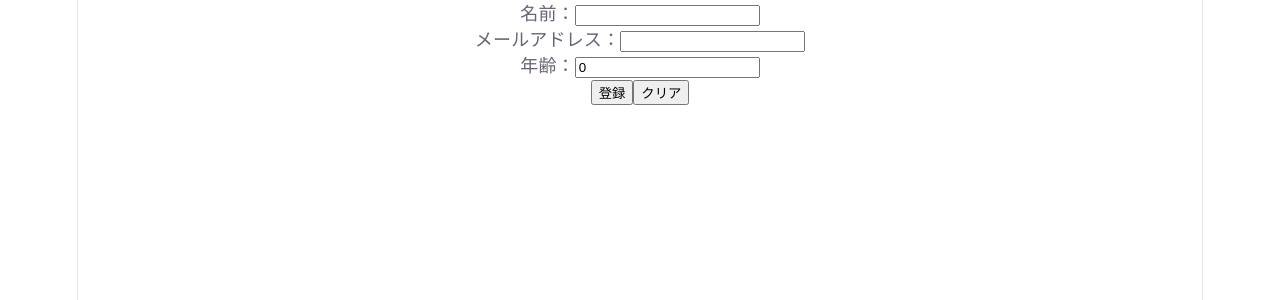
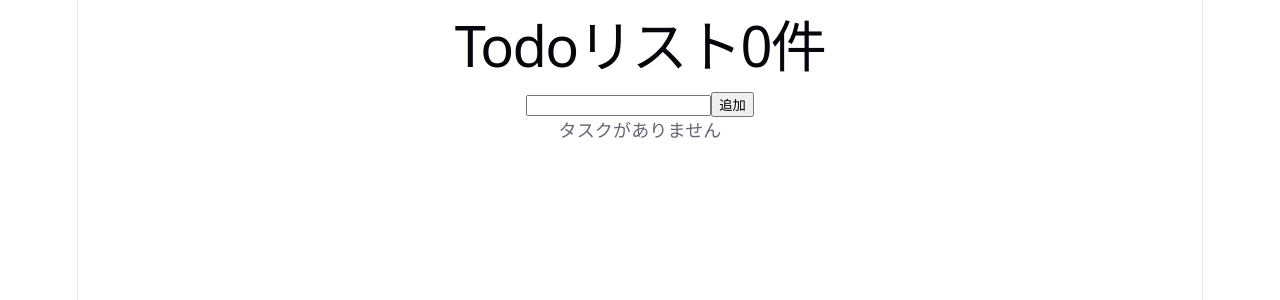
Before and after one commit to 1m4nim/regulus-practice-react, a React (Vite) app: page / in a window 1280 px wide. Shown: the top 300 px of the page. Built offline with nearby package versions, Linux system fonts and the light colour scheme.

Commit message:
Question15 todo

```diff
--- a/package.json
+++ b/package.json
@@ -11,7 +11,8 @@
   },
   "dependencies": {
     "react": "^19.2.6",
-    "react-dom": "^19.2.6"
+    "react-dom": "^19.2.6",
+    "uuid": "^14.0.0"
   },
   "devDependencies": {
     "@eslint/js": "^10.0.1",
--- a/src/App.tsx
+++ b/src/App.tsx
@@ -1,5 +1,6 @@
 import "./App.css"
-import RegistrationForm from "./components/Question14";
+import TodoList from "./components/Question15";
+//import RegistrationForm from "./components/Question14";
 //import ToggleSwitch from "./components/Question13";
 //import TextInput from "./components/Question12";
 //import Counter from "./components/Question11";
@@ -21,7 +22,8 @@ function App() {
       {/* <Counter /> */}
       {/* <TextInput /> */}
       {/* <ToggleSwitch /> */}
-      <RegistrationForm />
+      {/* <RegistrationForm /> */}
+      <TodoList />
     </>
   )
 }
--- /dev/null
+++ b/src/components/Question15.tsx
@@ -0,0 +1,57 @@
+import { useState } from "react";
+import { v4 as uuid } from "uuid";
+
+type Todo = {
+    id: string;
+    text: string;
+}
+
+function TodoList() {
+    const [todos, setTodos] = useState<Todo[]>([]);
+    const [inputValue, setInputValue] = useState("");
+
+    const handleInputChange = (e: React.ChangeEvent<HTMLInputElement>) => {
+        setInputValue(e.target.value)
+    }
+
+    const handleAddTodo = () => {
+        if (inputValue.trim() === "") return;
+
+        const newTodo: Todo = {
+            id: uuid(),
+            text: inputValue.trim(),
+        };
+
+        setTodos([...todos, newTodo]);
+        setInputValue("");
+    }
+
+    const handleDeleteTodo = (id: string) => {
+        setTodos(todos.filter((todo) => todo.id !== id));
+    }
+
+    return (
+        <div>
+            <h1>Todoリスト{todos.length}件</h1>
+            <input value={inputValue} onChange={handleInputChange} />
+            <button onClick={handleAddTodo}>追加</button>
+
+            {
+                todos.length === 0 ? (
+                    <p>タスクがありません</p>
+                ) : (
+                    <ul>
+                        {todos.map((todo) => (
+                            <li key={todo.id}>
+                                {todo.text}
+                                <button onClick={() => handleDeleteTodo(todo.id)}>削除</button>
+                            </li>
+                        ))}
+                    </ul>
+                )
+            }
+        </div>
+    )
+}
+
+export default TodoList;
```
Also changed, not shown: 1 other file (tests, documents, lock files or other folders).
